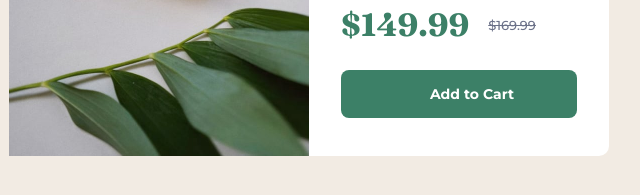
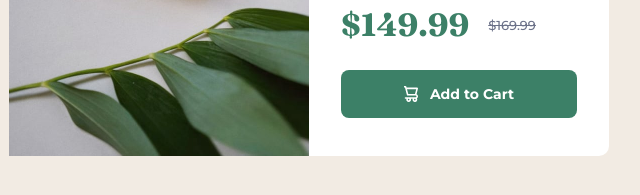
Before and after one commit to designver/product-preview-card-component, a plain HTML site: page index.html in a window 1280 px wide. Shown: the part 469-664 px from the top of the page, 331-971 px from the left. Drawn offline with Linux system fonts and the light colour scheme; the site is published under a folder, as on GitHub Pages, so addresses that start at the root find nothing.

Commit message:
image path edited

```diff
--- a/style.css
+++ b/style.css
@@ -162,7 +162,7 @@ p {
 
 .btn-cart[data-icon="icon-cart"]::before {
   content: "";
-  background-image: url(/images/icon-cart.svg);
+  background-image: url(./images/icon-cart.svg);
   width: 0.8991rem;
   height: 1rem;
 }
```
